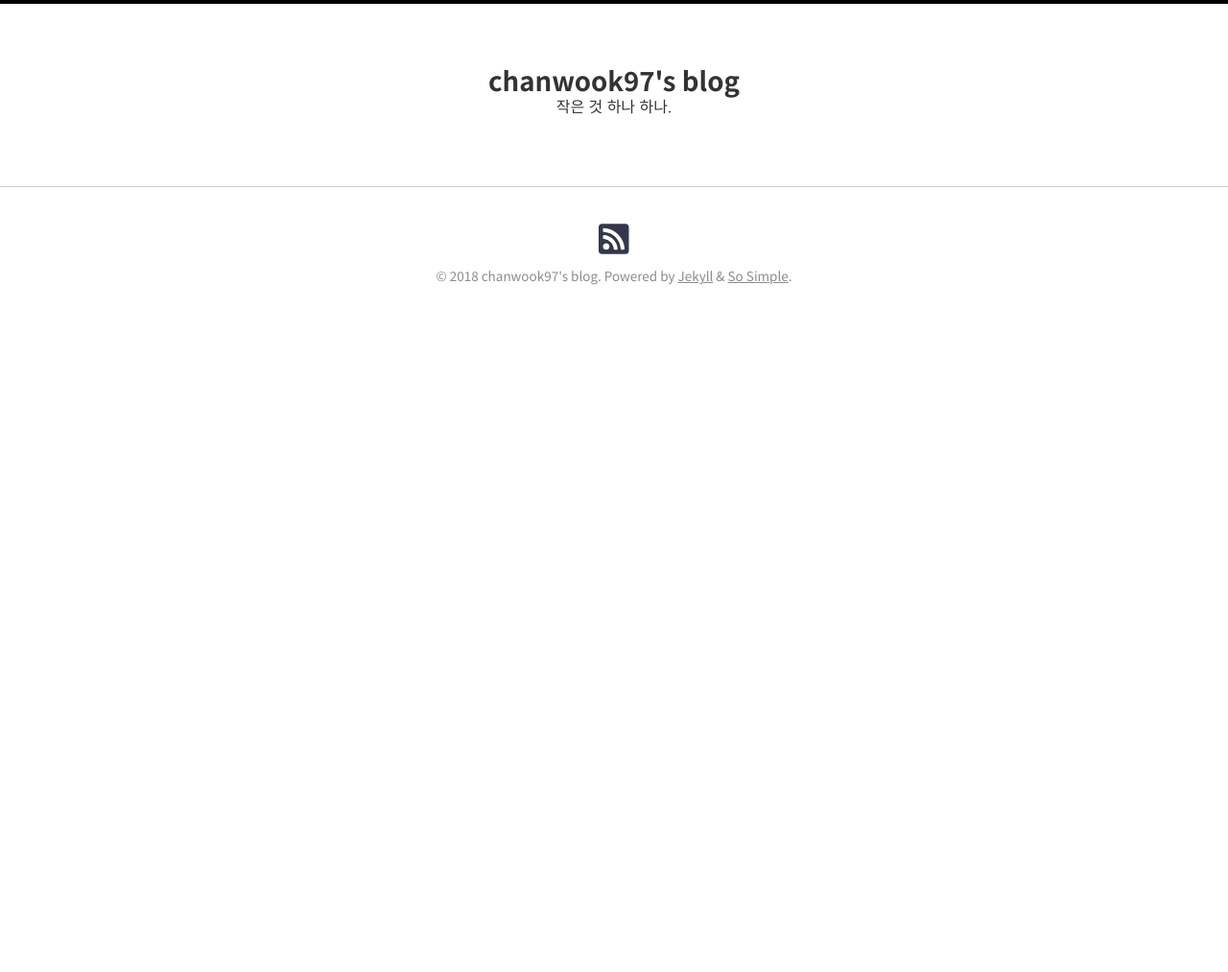
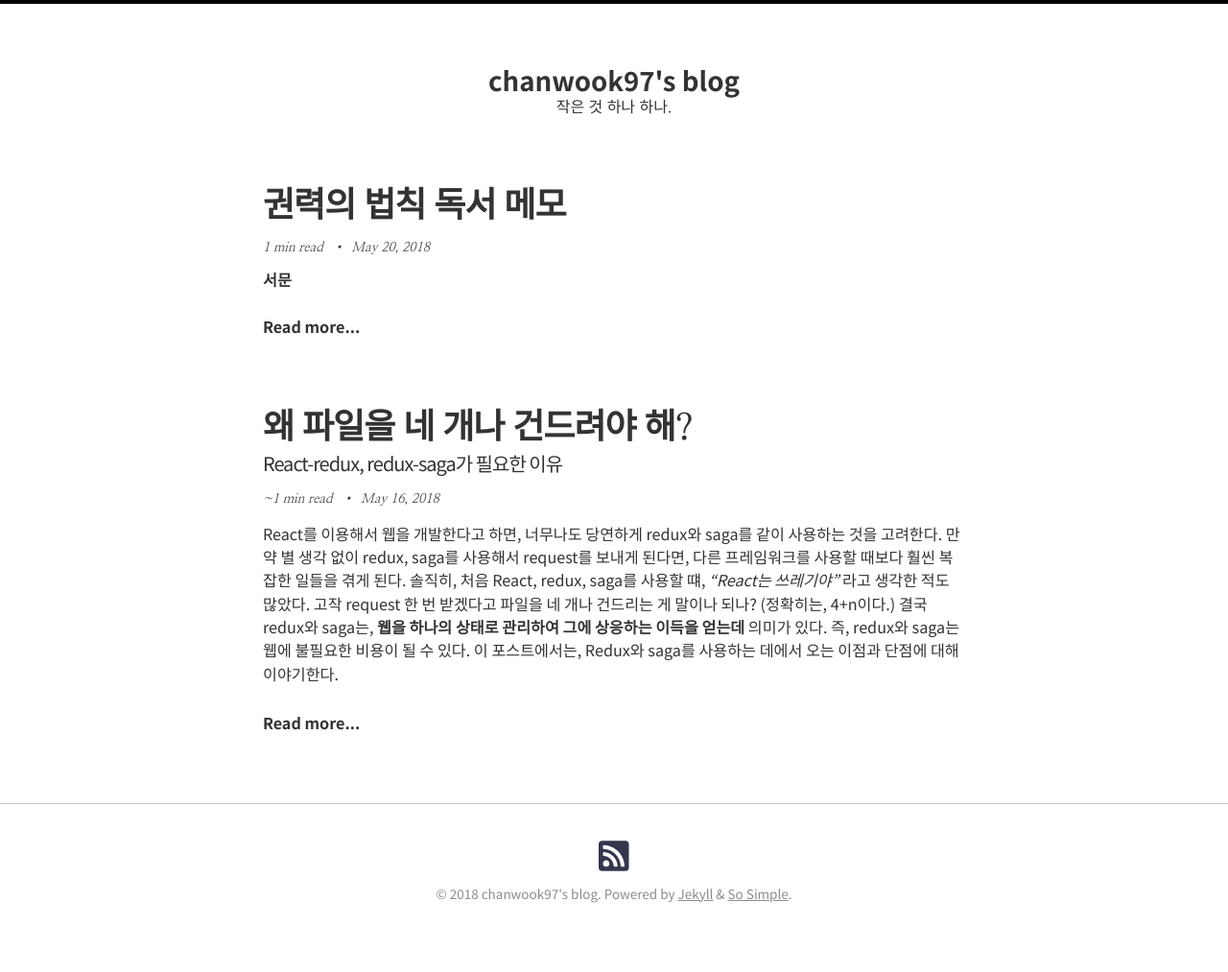
Before and after one commit to chanwook97/chanwook97.github.io, a Jekyll site: the page built from index.md, in a window 1280 px wide. Shown: the whole page at 96% size. Built offline with Jekyll 4.4.1, drawn with Linux system fonts in a browser that asks for light colours; nearby versions of some CDN libraries; before the commit the page ends 900 px from its top, so only the background shows below that.

Commit message:
reading the 48 laws

```diff
--- /dev/null
+++ b/_posts/2018-05-20-The-48-laws-of-power.md
@@ -0,0 +1,42 @@
+---
+layout: post
+title: 권력의 법칙 독서 메모
+category: book
+tags: [book, self-development]
+published: true
+---
+
+# 서문
+
+기만술에 통달하는 것은 삶이 주는 미학적 즐거움 중 하나다. 또한 그것은 권력을 손에 넣기 위한 핵심적인 수단이기도 하다.
+
+권력은 게임이다. 그리고 그 게임에서 당신은 의도가 아니라 행동의 결과로 상대를 판단해야 한다.
+
+감춰진 동기를 파악하는 것은 권력을 얻기 위한 가장 핵심적인 열쇠다. 일단 그것을 간파하면 당신 앞에는 기만과 유혹과 조작을 위한 무궁무진한 가능성의 길이 열린다.
+
+항상 선하려고 애쓰는 자는 선하지 않은 자들 틈에서 반드시 파멸하게 되어 있다. 그러므로 권력을 지키고자 하는 군주는 선하지 않게 되는 법을 배워야 하며, 그렇게 배운 바를 필요에 따라서 이용하거나 이용하지 말아야 한다. - <<군주론>>, 니콜로 마키아벨리
+
+
+# 권력의 원천, Part 1
+
+나를 중심으로 일어나는 모든 일에 통제력을 행사하는 것, 내가 원하는 대로 다른 사람을 움직이는 것이 바로 권력이다.
+
+권력은 당신의 본질이 아닌 외양을 가지고 하는 게임이다.
+
+## Law 1, 자신을 재창조하라 - 자기 혁신
+
+### 카이사르
+
+율리우스 카이사르는 권력과 연극 사이의 중요한 관계를 처음으로 간파한 정치인일 것이다.
+
+당신도 놀랄 만한 요소, 긴장감, 정서적 공감, 대상과의 상징적 일체감 등의 극적인 장치를 이용해 영향력을 강화하는 법을 익혀야 한다.
+
+항상 청중을 의식해야 한다. 그들이 무엇을 즐거워하고 무엇을 지루해하는지 알아야 한다는 뜻이다. 당신은 늘 무대의 중심에서 관심의 초점이 되어야하며 그 자리를 누구에게도 내어주어서는 안된다.
+
+### 상드
+
+그녀는 힘을 얻기 위해 자기의 원래 모습을 활용하지 않았다. 대신 원하는 바에 따라 유연하게 활용할 수 있는 페르소나, 대중의 관심을 끌고 자신의 존재감을 강화할 수 있는 페르소나를 창조했다.
+
+세상은 당신에게 어떤 특정한 역할을 부여하기 마련이다. 그 역할을 수동적으로 받아들이면 당신의 운명은 거기서 끝이다.
+
+권력을 갖기 위해서는 당신 스스로 그 과정을 통제하고, 다른 이들이 거기에 영향을 가하지 못하도록 해야 한다.
```
Also changed, not shown: _posts/2018-05-16-why-should-touch-3-files-in-react-redux.md (+1 -1 lines).
